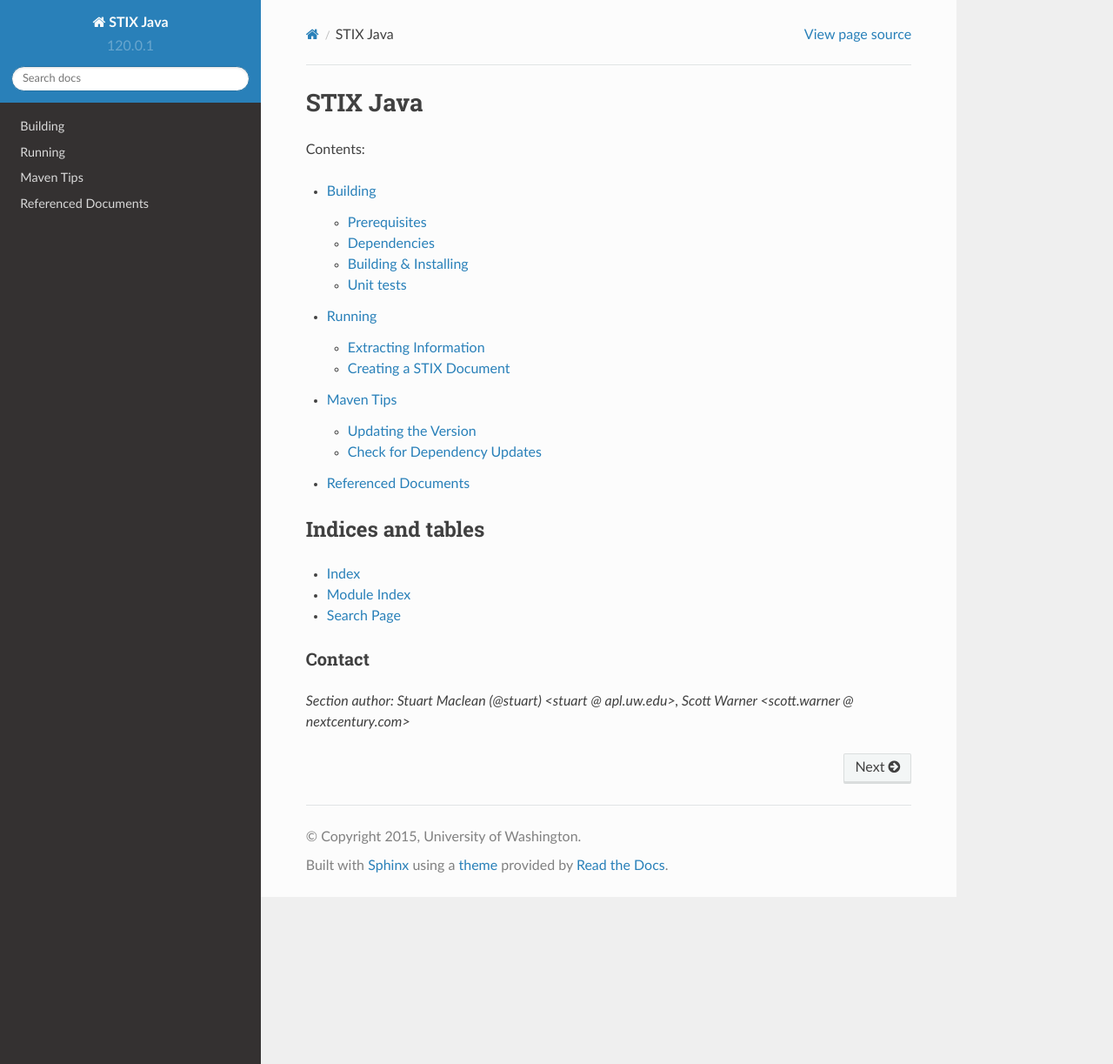
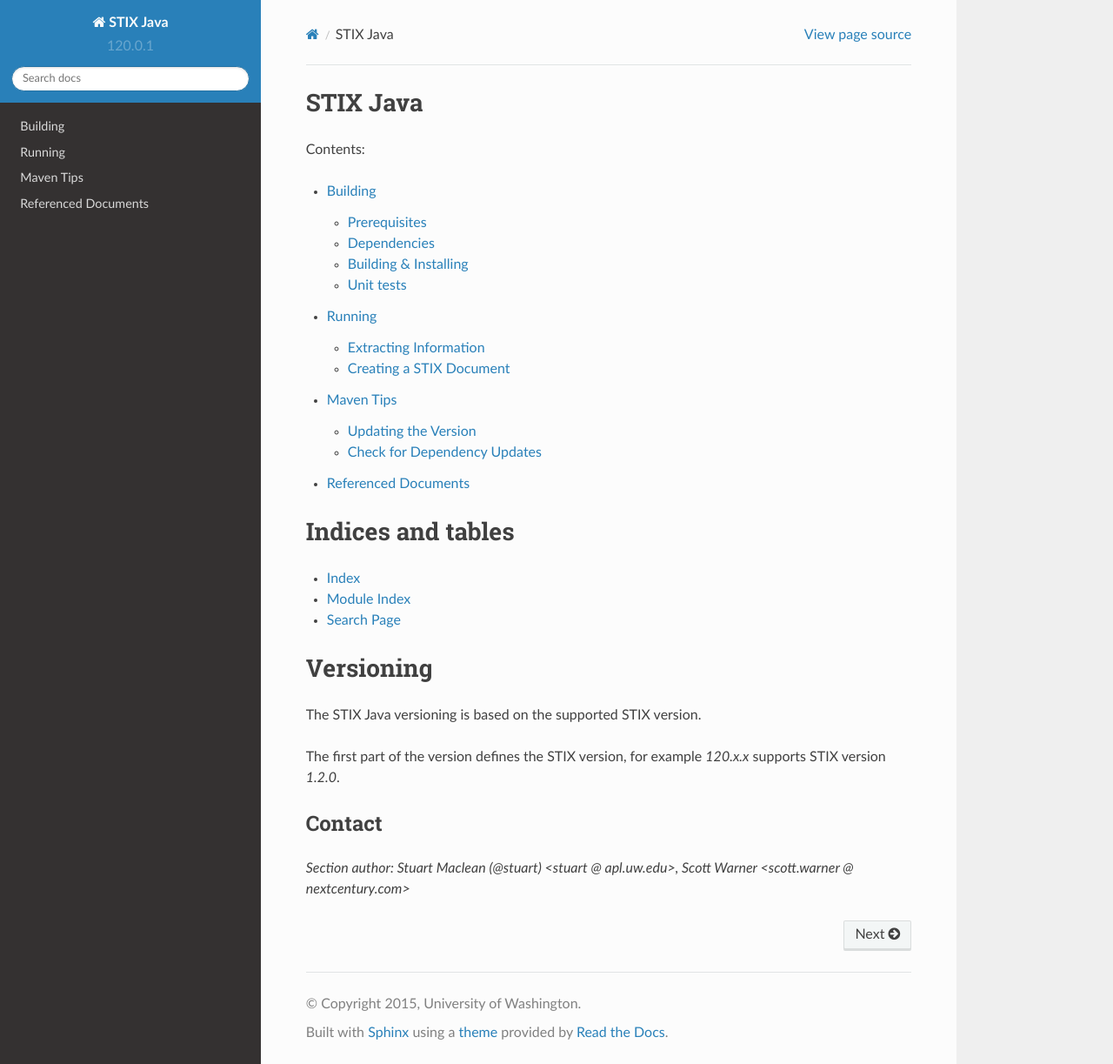
Before and after one commit to uw-dims/stix-java, a Sphinx documentation site: the page built from docs/source/index.rst, in a window 1280 px wide and 1223 px high. Shown: the whole window at 87% size. Built offline with Sphinx 7.4.7 and the Read the Docs theme 2.0.0, drawn with Linux system fonts in a browser that asks for light colours.

Commit message:
Add note about versioning

```diff
--- a/docs/source/index.rst
+++ b/docs/source/index.rst
@@ -12,7 +12,7 @@
    maven
    referenceddocs
 
-
+===================
 Indices and tables
 ===================
 
@@ -20,6 +20,16 @@
 * :ref:`modindex`
 * :ref:`search`
 
+
+===================
+Versioning
+===================
+
+The STIX Java versioning is based on the supported STIX version.
+
+The first part of the version defines the STIX version, for example `120.x.x` supports STIX version `1.2.0`.
+
+
 *************
 Contact
 *************
```
